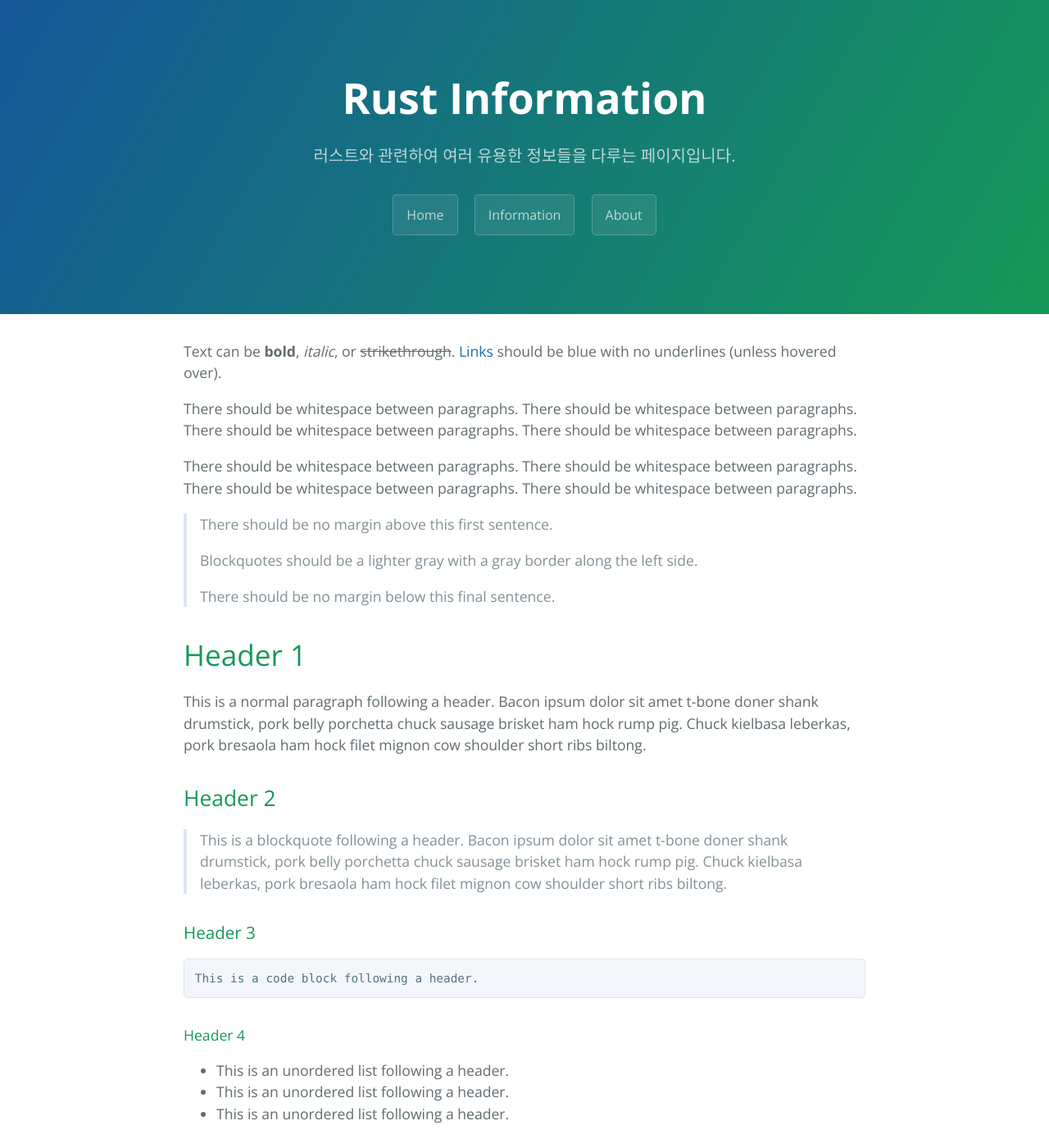
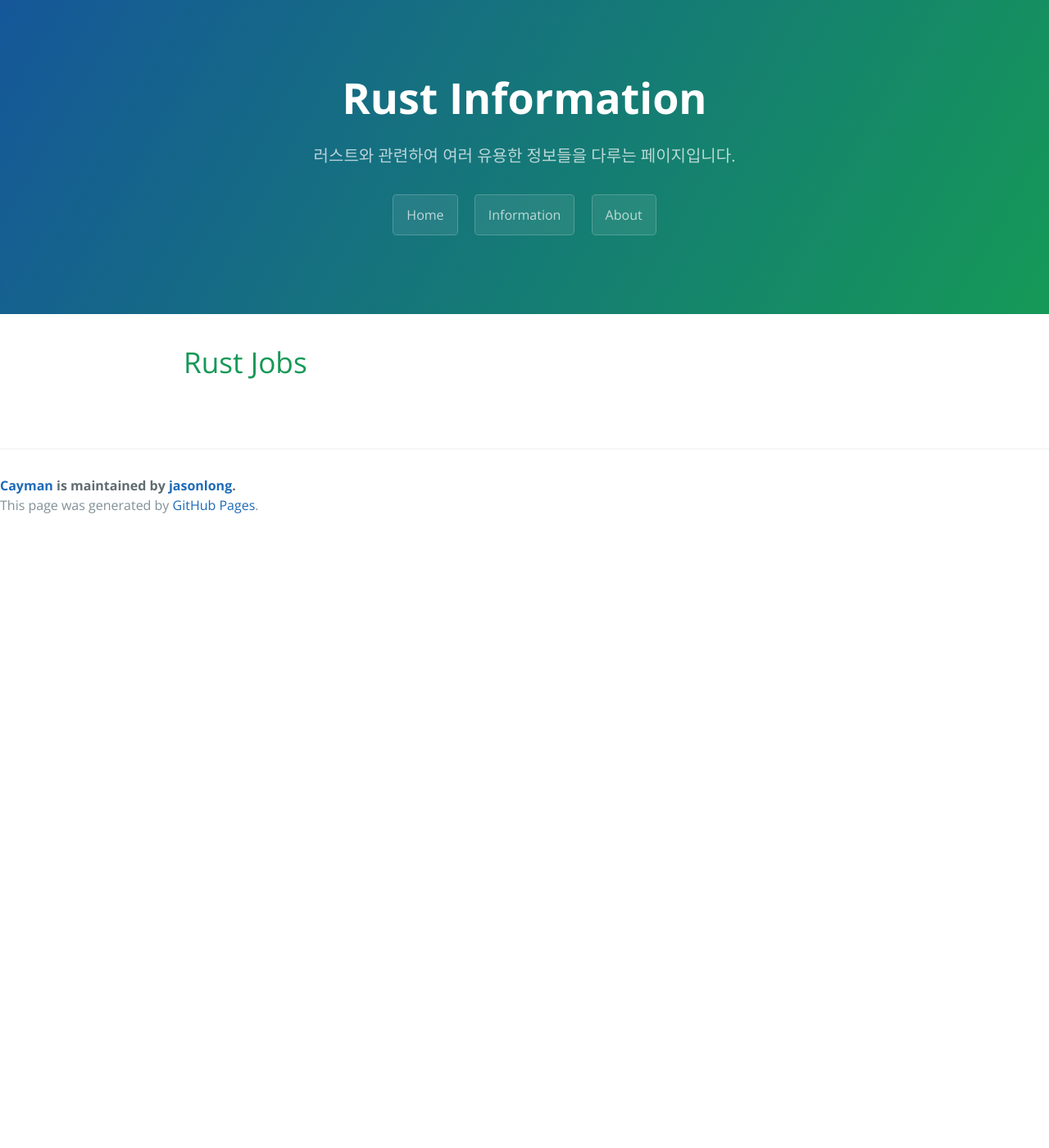
Before and after one commit to RustPenguin/RustPenguin.github.io, a Jekyll site: the page built from index.md, in a window 1280 px wide and 1400 px high. Shown: the whole window at 82% size. Built offline with Jekyll 4.4.1, drawn with Linux system fonts in a browser that asks for light colours; our own code applies the rules of GitHub Pages for plain Markdown files; some of the changed text lies outside the part shown.

Commit message:
Index fixing

```diff
--- /dev/null
+++ b/_layouts/post.html
@@ -0,0 +1,7 @@
+---
+layout: default
+---
+
+<section class="main-content">
+  {{ content }}
+</section>
--- a/index.html
+++ /dev/null
@@ -1,312 +0,0 @@
----
----
-
-<!DOCTYPE html>
-<html lang="en-us">
-  <head>
-    <meta charset="UTF-8">
-    <title>Cayman</title>
-    <meta name="viewport" content="width=device-width, initial-scale=1">
-    <meta name="theme-color" content="#157878">
-    <link rel="stylesheet" href="css/normalize.css">
-    <link href='https://fonts.googleapis.com/css?family=Open+Sans:400,700' rel='stylesheet' type='text/css'>
-    <link rel="stylesheet" href="css/cayman.css">
-  </head>
-  <body>
-    <section class="page-header">
-      <h1 class="project-name">{{ site.title }}</h1>
-      <h2 class="project-tagline">{{ site.description }}</h2>
-      <a href="/" class="btn">Home</a>
-      <a href="/info" class="btn">Information</a>
-      <a href="/about" class="btn">About</a>
-    </section>
-
-    <section class="main-content">
-      <p>Text can be <strong>bold</strong>, <em>italic</em>, or <del>strikethrough</del>. <a href="https://github.com">Links</a> should be blue with no underlines (unless hovered over).</p>
-
-      <p>There should be whitespace between paragraphs. There should be whitespace between paragraphs. There should be whitespace between paragraphs. There should be whitespace between paragraphs.</p>
-
-      <p>There should be whitespace between paragraphs. There should be whitespace between paragraphs. There should be whitespace between paragraphs. There should be whitespace between paragraphs.</p>
-
-      <blockquote>
-      <p>There should be no margin above this first sentence.</p>
-
-      <p>Blockquotes should be a lighter gray with a gray border along the left side.</p>
-
-      <p>There should be no margin below this final sentence.</p>
-      </blockquote>
-
-      <h1>
-      <a id="user-content-header-1" class="anchor" href="#header-1" aria-hidden="true"><span class="octicon octicon-link"></span></a>Header 1</h1>
-
-      <p>This is a normal paragraph following a header. Bacon ipsum dolor sit amet t-bone doner shank drumstick, pork belly porchetta chuck sausage brisket ham hock rump pig. Chuck kielbasa leberkas, pork bresaola ham hock filet mignon cow shoulder short ribs biltong.</p>
-
-      <h2>
-      <a id="user-content-header-2" class="anchor" href="#header-2" aria-hidden="true"><span class="octicon octicon-link"></span></a>Header 2</h2>
-
-      <blockquote>
-      <p>This is a blockquote following a header. Bacon ipsum dolor sit amet t-bone doner shank drumstick, pork belly porchetta chuck sausage brisket ham hock rump pig. Chuck kielbasa leberkas, pork bresaola ham hock filet mignon cow shoulder short ribs biltong.</p>
-      </blockquote>
-
-      <h3>
-      <a id="user-content-header-3" class="anchor" href="#header-3" aria-hidden="true"><span class="octicon octicon-link"></span></a>Header 3</h3>
-
-      <pre><code>This is a code block following a header.</code></pre>
-
-      <h4>
-      <a id="user-content-header-4" class="anchor" href="#header-4" aria-hidden="true"><span class="octicon octicon-link"></span></a>Header 4</h4>
-
-      <ul class="task-list">
-      <li>This is an unordered list following a header.</li>
-      <li>This is an unordered list following a header.</li>
-      <li>This is an unordered list following a header.</li>
-      </ul>
-
-      <h5>
-      <a id="user-content-header-5" class="anchor" href="#header-5" aria-hidden="true"><span class="octicon octicon-link"></span></a>Header 5</h5>
-
-      <ol class="task-list">
-      <li>This is an ordered list following a header.</li>
-      <li>This is an ordered list following a header.</li>
-      <li>This is an ordered list following a header.</li>
-      </ol>
-
-      <h6>
-      <a id="user-content-header-6" class="anchor" href="#header-6" aria-hidden="true"><span class="octicon octicon-link"></span></a>Header 6</h6>
-
-      <table>
-      <thead>
-      <tr>
-      <th>What</th>
-      <th>Follows</th>
-      </tr>
-      </thead>
-      <tbody>
-      <tr>
-      <td>A table</td>
-      <td>A header</td>
-      </tr>
-      <tr>
-      <td>A table</td>
-      <td>A header</td>
-      </tr>
-      <tr>
-      <td>A table</td>
-      <td>A header</td>
-      </tr>
-      </tbody>
-      </table>
-
-      <hr>
-
-      <p>There's a horizontal rule above and below this.</p>
-
-      <hr>
-
-      <p>Here is an unordered list:</p>
-
-      <ul class="task-list">
-      <li>Salt-n-Pepa</li>
-      <li>Bel Biv DeVoe</li>
-      <li>Kid 'N Play</li>
-      </ul>
-
-      <p>And an ordered list:</p>
-
-      <ol class="task-list">
-      <li>Michael Jackson</li>
-      <li>Michael Bolton</li>
-      <li>Michael Bublé</li>
-      </ol>
-
-      <p>And an unordered task list:</p>
-
-      <ul class="task-list">
-      <li class="task-list-item">
-      <input type="checkbox" class="task-list-item-checkbox" checked="" disabled=""> Create a sample markdown document</li>
-      <li class="task-list-item">
-      <input type="checkbox" class="task-list-item-checkbox" checked="" disabled=""> Add task lists to it</li>
-      <li class="task-list-item">
-      <input type="checkbox" class="task-list-item-checkbox" disabled=""> Take a vacation</li>
-      </ul>
-
-      <p>And a "mixed" task list:</p>
-
-      <ul class="task-list">
-      <li class="task-list-item">
-      <input type="checkbox" class="task-list-item-checkbox" disabled=""> Steal underpants</li>
-      <li>?</li>
-      <li class="task-list-item">
-      <input type="checkbox" class="task-list-item-checkbox" disabled=""> Profit!</li>
-      </ul>
-
-      <p>And a nested list:</p>
-
-      <ul class="task-list">
-      <li>Jackson 5
-
-      <ul class="task-list">
-      <li>Michael</li>
-      <li>Tito</li>
-      <li>Jackie</li>
-      <li>Marlon</li>
-      <li>Jermaine</li>
-      </ul>
-      </li>
-      <li>TMNT
-
-      <ul class="task-list">
-      <li>Leonardo</li>
-      <li>Michelangelo</li>
-      <li>Donatello</li>
-      <li>Raphael</li>
-      </ul>
-      </li>
-      </ul>
-
-      <p>Definition lists can be used with HTML syntax. Definition terms are bold and italic.</p>
-
-      <dl>
-          <dt>Name</dt>
-          <dd>Godzilla</dd>
-          <dt>Born</dt>
-          <dd>1952</dd>
-          <dt>Birthplace</dt>
-          <dd>Japan</dd>
-          <dt>Color</dt>
-          <dd>Green</dd>
-      </dl>
-
-      <hr>
-
-      <p>Tables should have bold headings and alternating shaded rows.</p>
-
-      <table>
-      <thead>
-      <tr>
-      <th>Artist</th>
-      <th>Album</th>
-      <th>Year</th>
-      </tr>
-      </thead>
-      <tbody>
-      <tr>
-      <td>Michael Jackson</td>
-      <td>Thriller</td>
-      <td>1982</td>
-      </tr>
-      <tr>
-      <td>Prince</td>
-      <td>Purple Rain</td>
-      <td>1984</td>
-      </tr>
-      <tr>
-      <td>Beastie Boys</td>
-      <td>License to Ill</td>
-      <td>1986</td>
-      </tr>
-      </tbody>
-      </table>
-
-      <p>If a table is too wide, it should condense down and/or scroll horizontally.</p>
-
-      <table>
-      <thead>
-      <tr>
-      <th>Artist</th>
-      <th>Album</th>
-      <th>Year</th>
-      <th>Label</th>
-      <th>Awards</th>
-      <th>Songs</th>
-      </tr>
-      </thead>
-      <tbody>
-      <tr>
-      <td>Michael Jackson</td>
-      <td>Thriller</td>
-      <td>1982</td>
-      <td>Epic Records</td>
-      <td>Grammy Award for Album of the Year, American Music Award for Favorite Pop/Rock Album, American Music Award for Favorite Soul/R&amp;B Album, Brit Award for Best Selling Album, Grammy Award for Best Engineered Album, Non-Classical</td>
-      <td>Wanna Be Startin' Somethin', Baby Be Mine, The Girl Is Mine, Thriller, Beat It, Billie Jean, Human Nature, P.Y.T. (Pretty Young Thing), The Lady in My Life</td>
-      </tr>
-      <tr>
-      <td>Prince</td>
-      <td>Purple Rain</td>
-      <td>1984</td>
-      <td>Warner Brothers Records</td>
-      <td>Grammy Award for Best Score Soundtrack for Visual Media, American Music Award for Favorite Pop/Rock Album, American Music Award for Favorite Soul/R&amp;B Album, Brit Award for Best Soundtrack/Cast Recording, Grammy Award for Best Rock Performance by a Duo or Group with Vocal</td>
-      <td>Let's Go Crazy, Take Me With U, The Beautiful Ones, Computer Blue, Darling Nikki, When Doves Cry, I Would Die 4 U, Baby I'm a Star, Purple Rain</td>
-      </tr>
-      <tr>
-      <td>Beastie Boys</td>
-      <td>License to Ill</td>
-      <td>1986</td>
-      <td>Mercury Records</td>
-      <td>noawardsbutthistablecelliswide</td>
-      <td>Rhymin &amp; Stealin, The New Style, She's Crafty, Posse in Effect, Slow Ride, Girls, (You Gotta) Fight for Your Right, No Sleep Till Brooklyn, Paul Revere, Hold It Now, Hit It, Brass Monkey, Slow and Low, Time to Get Ill</td>
-      </tr>
-      </tbody>
-      </table>
-
-      <hr>
-
-      <p>Code snippets like <code>var foo = "bar";</code> can be shown inline.</p>
-
-      <p>Also, <code>this should vertically align</code> <del><code>with this</code></del> <del>and this</del>.</p>
-
-      <p>Code can also be shown in a block element.</p>
-
-      <pre><code>var foo = "bar";
-</code></pre>
-
-      <p>Code can also use syntax highlighting.</p>
-
-      <div class="highlight highlight-Javascript"><pre><span class="pl-k">var</span> foo <span class="pl-k">=</span> <span class="pl-s"><span class="pl-pds">"</span>bar<span class="pl-pds">"</span></span>;</pre></div>
-
-      <pre><code>Long, single-line code blocks should not wrap. They should horizontally scroll if they are too long. This line should be long enough to demonstrate this.</code></pre>
-
-      <div class="highlight highlight-Javascript"><pre><span class="pl-k">var</span> foo <span class="pl-k">=</span> <span class="pl-s"><span class="pl-pds">"</span>The same thing is true for code with syntax highlighting. A single line of code should horizontally scroll if it is really long.<span class="pl-pds">"</span></span>;</pre></div>
-
-      <p>Inline code inside table cells should still be distinguishable.</p>
-
-      <table>
-      <thead>
-      <tr>
-      <th>Language</th>
-      <th>Code</th>
-      </tr>
-      </thead>
-      <tbody>
-      <tr>
-      <td>Javascript</td>
-      <td><code>var foo = "bar";</code></td>
-      </tr>
-      <tr>
-      <td>Ruby</td>
-      <td><code>foo = "bar"</code></td>
-      </tr>
-      </tbody>
-      </table>
-
-      <hr>
-
-      <p>Small images should be shown at their actual size.</p>
-
-      <p><a href="https://camo.githubusercontent.com/16a9d5241f679b6429fc0597f10816dd2665bbb2/687474703a2f2f706c6163656b697474656e2e636f6d2f672f3330302f3230302f" target="_blank"><img src="https://camo.githubusercontent.com/16a9d5241f679b6429fc0597f10816dd2665bbb2/687474703a2f2f706c6163656b697474656e2e636f6d2f672f3330302f3230302f" alt="" data-canonical-src="https://placekitten.com/g/300/200/" style="max-width:100%;"></a></p>
-
-      <p>Large images should always scale down and fit in the content container.</p>
-
-      <p><a href="https://camo.githubusercontent.com/afe46418285497605cf4f6376b75f8c818658fb1/687474703a2f2f706c6163656b697474656e2e636f6d2f672f313230302f3830302f" target="_blank"><img src="https://camo.githubusercontent.com/afe46418285497605cf4f6376b75f8c818658fb1/687474703a2f2f706c6163656b697474656e2e636f6d2f672f313230302f3830302f" alt="" data-canonical-src="https://placekitten.com/g/1200/800/" style="max-width:100%;"></a></p>
-
-      <pre><code>This is the final element on the page and there should be no margin below this.</code></pre>
-
-      <footer class="site-footer">
-        <span class="site-footer-owner"><a href="https://github.com/jasonlong/cayman-theme">Cayman</a> is maintained by <a href="https://github.com/jasonlong">jasonlong</a>.</span>
-        <span class="site-footer-credits">This page was generated by <a href="https://pages.github.com">GitHub Pages</a>.</span>
-      </footer>
-
-    </section>
-
-  </body>
-</html>
--- /dev/null
+++ b/index.md
@@ -0,0 +1,5 @@
+---
+layout: post
+---
+
+# Rust Jobs
```
Also changed, not shown: bread.html (+1 -7 lines).
